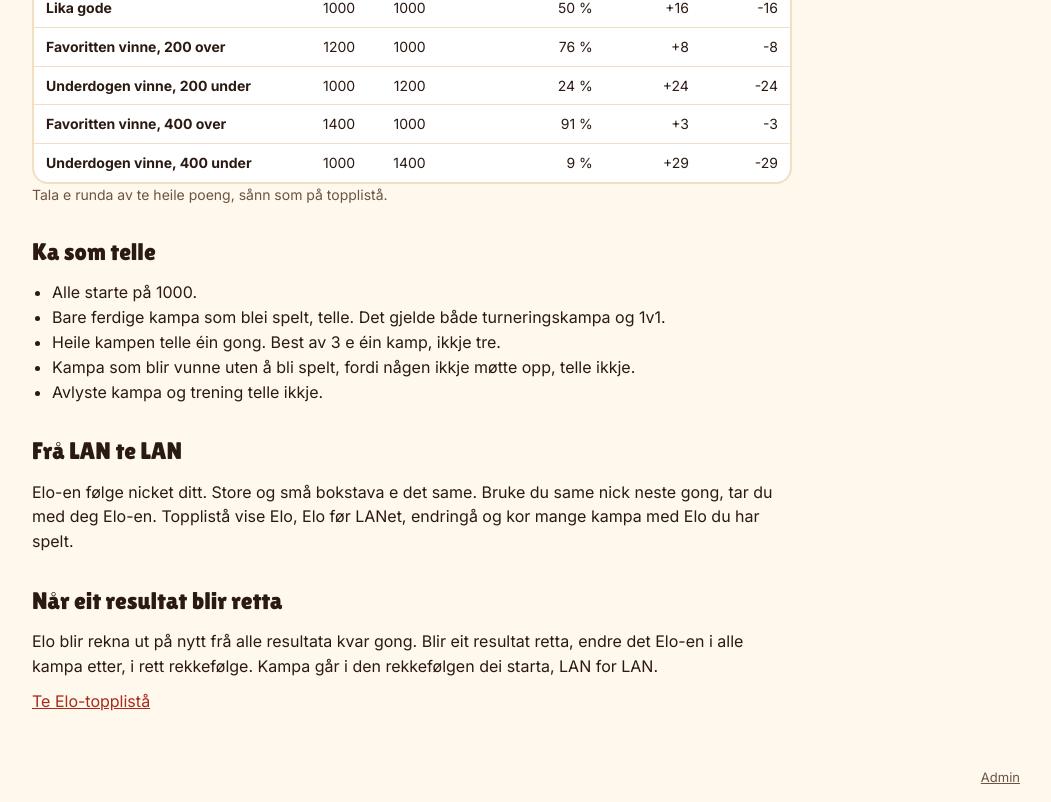
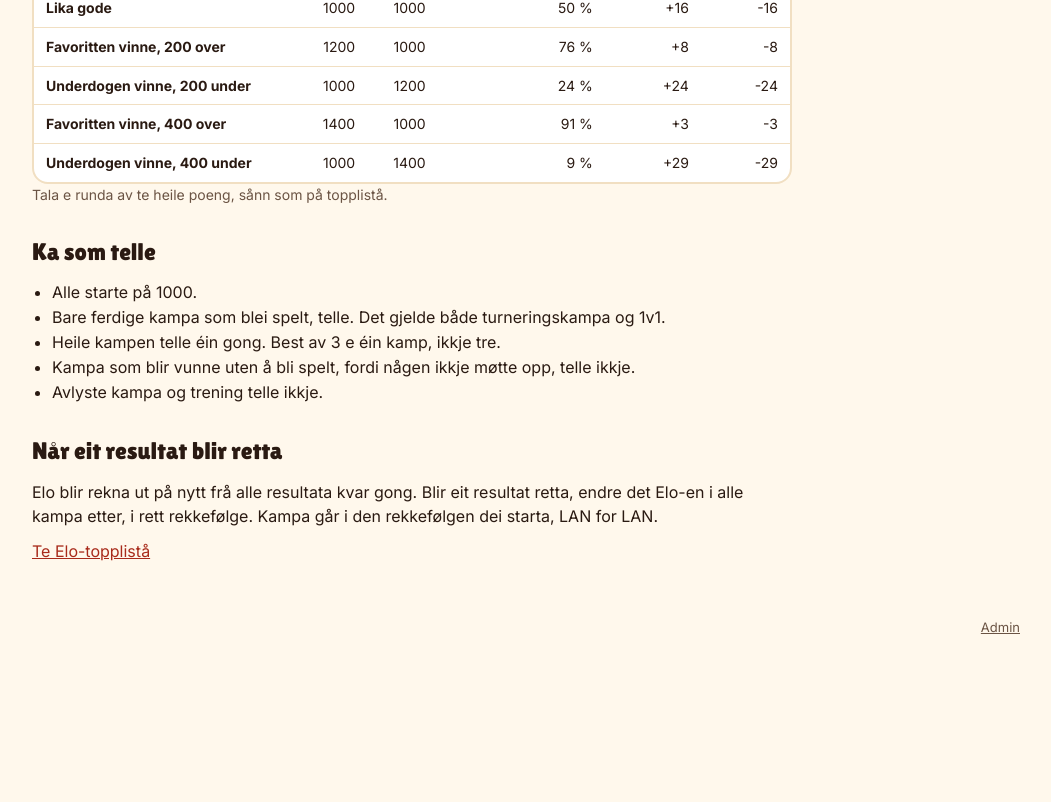
Before and after one commit to sondresjolyst/blobby-volley-tournament, a Next.js app: page /elo in a window 1280 px wide. Shown: the part 880-1682 px from the top of the page, without its empty margins (228-1279 px from the left). After the commit the page ends 1532 px from the top, so only its background shows below. Built offline with nearby package versions, Linux system fonts and the light colour scheme; no server answers; the database is empty.

Commit message:
fix: drop the LAN to LAN part from the Elo texts

```diff
--- a/src/app/elo/page.tsx
+++ b/src/app/elo/page.tsx
@@ -105,16 +105,6 @@ export default async function EloPage() {
                     </ul>
                 </section>
 
-                <section aria-labelledby="fra-lan-te-lan" className={styles.section}>
-                    <h2 id="fra-lan-te-lan" className={styles.heading}>
-                        Frå LAN te LAN
-                    </h2>
-                    <p>
-                        Elo-en følge nicket ditt. Store og små bokstava e det same. Bruke du same nick neste gong, tar du med deg Elo-en. Topplistå vise Elo, Elo før LANet, endringå
-                        og kor mange kampa med Elo du har spelt.
-                    </p>
-                </section>
-
                 <section aria-labelledby="retta-resultat" className={styles.section}>
                     <h2 id="retta-resultat" className={styles.heading}>
                         Når eit resultat blir retta
--- a/src/components/stats/elo-text.ts
+++ b/src/components/stats/elo-text.ts
@@ -4,7 +4,7 @@ import { ELO_K, ELO_START, expectedScore, winnerGain } from '@/lib/stats/elo';
 /** The short explanation behind the i button of the Elo board, and at the top of /elo. */
 export const ELO_INFO = {
     label: 'Ka e Elo?',
-    text: `Alle starte på ${ELO_START}. Vinn du ein kamp, får du poeng frå motstandaren. Slår du någen som e betre enn deg, får du mykje. Slår du någen som e dårligare, får du lite. Lika gode spelara gir ${ELO_K / 2} poeng. Heile kampen telle éin gong, ikkje kvart sett. Kampa som blir vunne uten å bli spelt, avlyste kampa og trening telle ikkje. Elo-en følge nicket ditt frå LAN te LAN.`,
+    text: `Alle starte på ${ELO_START}. Vinn du ein kamp, får du poeng frå motstandaren. Slår du någen som e betre enn deg, får du mykje. Slår du någen som e dårligare, får du lite. Lika gode spelara gir ${ELO_K / 2} poeng. Heile kampen telle éin gong, ikkje kvart sett. Kampa som blir vunne uten å bli spelt, avlyste kampa og trening telle ikkje.`,
     link: 'Sjå utrekningå',
 } as const;
 
```
